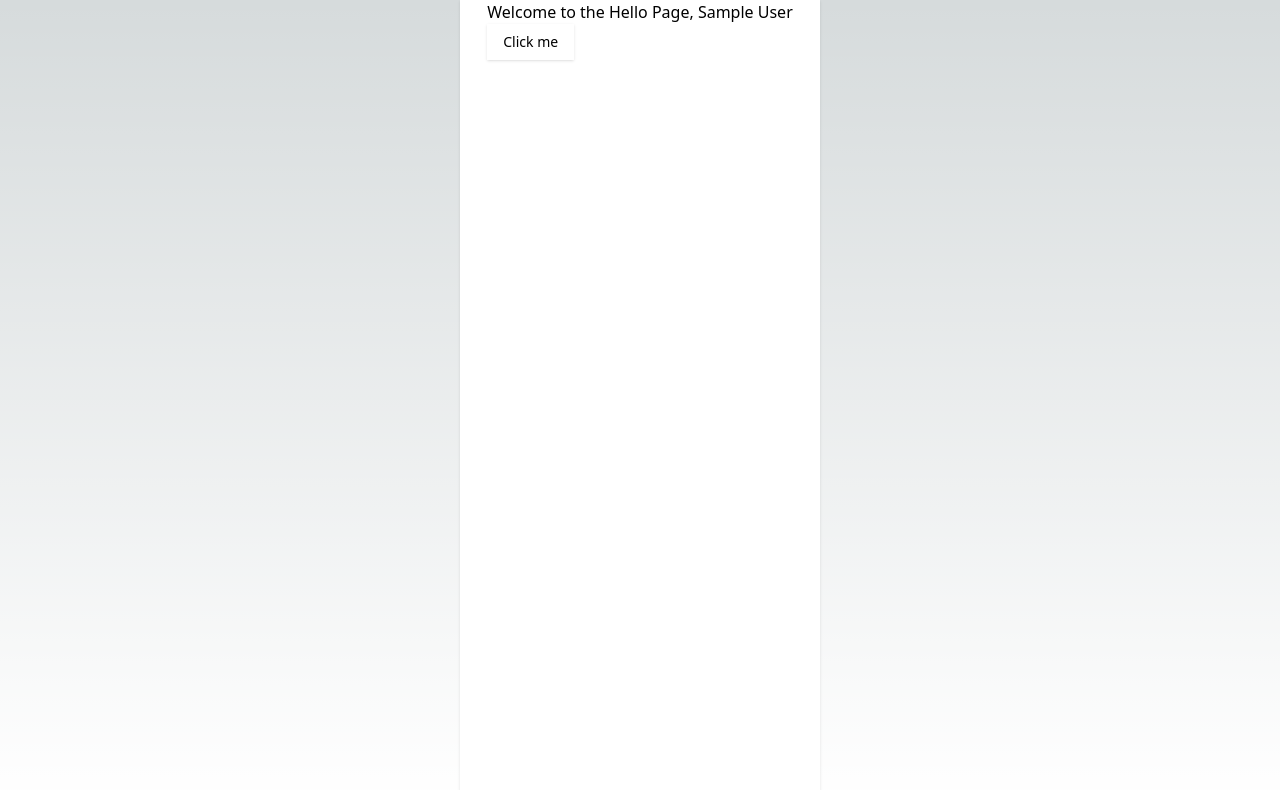
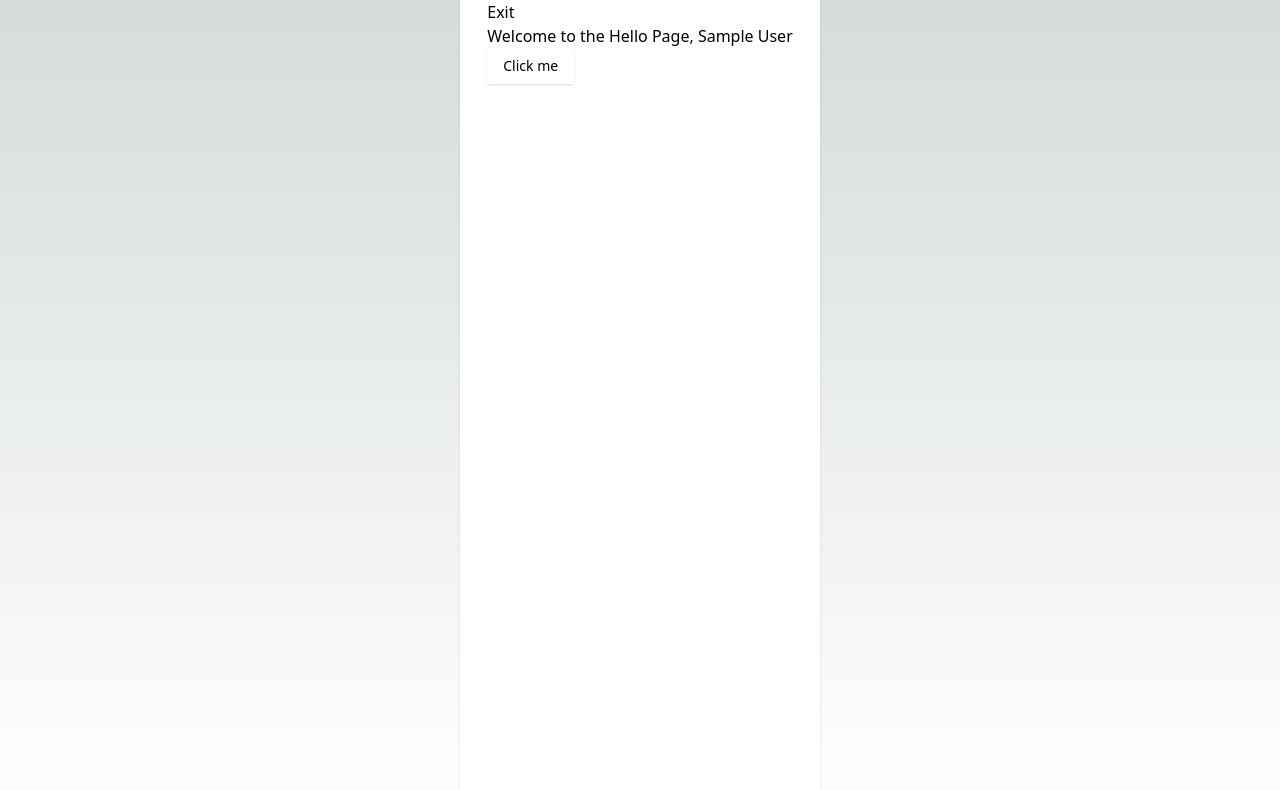
Before and after one commit to cancer-platform/platform-mvp, a Next.js app: page /welcome in a window 1280 px wide. Shown: the top 790 px of the page. Built offline with nearby package versions, Linux system fonts and the light colour scheme; no server answers; sample sign-in values are in the browser's storage.

Commit message:
Error not solved

```diff
--- /dev/null
+++ b/@/components/client/ClientNavBar.tsx
@@ -0,0 +1,21 @@
+import { signOut } from "next-auth/react";
+import { SessionProvider } from "next-auth/react";
+import { useSession } from "next-auth/react";
+
+type Props = {};
+
+const ClientNavBar = ({}: Props) => {
+  const { data: session } = useSession();
+
+  const handleSignOut = () => {
+    signOut({ callbackUrl: "/" });
+  };
+
+  return (
+    <SessionProvider>
+      <nav>{session && <button onClick={handleSignOut}>Exit</button>}</nav>
+    </SessionProvider>
+  );
+};
+
+export default ClientNavBar;
--- /dev/null
+++ b/@/layouts/AuthorizedLayout.tsx
@@ -0,0 +1,17 @@
+import { ReactNode } from "react";
+import ClientNavBar from "@/components/client/ClientNavBar";
+
+interface AuthorizedLayoutProps {
+  children: ReactNode;
+}
+
+const AuthorizedLayout = ({ children }: AuthorizedLayoutProps) => {
+  return (
+    <div>
+      <ClientNavBar></ClientNavBar>
+      {children}
+    </div>
+  );
+};
+
+export default AuthorizedLayout;
--- a/app/welcome/page.tsx
+++ b/app/welcome/page.tsx
@@ -4,7 +4,14 @@ import React from "react";
 import { redirect } from "next/navigation";
 import { Button } from "@/components/ui/button";
 import { User } from "next-auth";
-
+import AuthorizedLayout from "@/layouts/AuthorizedLayout";
+import { ReactNode } from "react";
+interface AuthLayoutProps {
+  children: ReactNode;
+}
+const AuthLayout = ({ children }: AuthLayoutProps) => {
+  return <AuthorizedLayout>{children}</AuthorizedLayout>;
+};
 export default async function RestrictedPage() {
   // get the session
   const session = (await getServerSession(authOptions as NextAuthOptions)) as {
@@ -21,8 +28,10 @@ export default async function RestrictedPage() {
   // display the page
   return (
     <div>
-      <h1>Welcome to the Hello Page, {session?.user?.name}</h1>
-      <Button>Click me</Button>
+      <AuthLayout>
+        <h1>Welcome to the Hello Page, {session?.user?.name}</h1>
+        <Button>Click me</Button>
+      </AuthLayout>
     </div>
   );
 }
```
